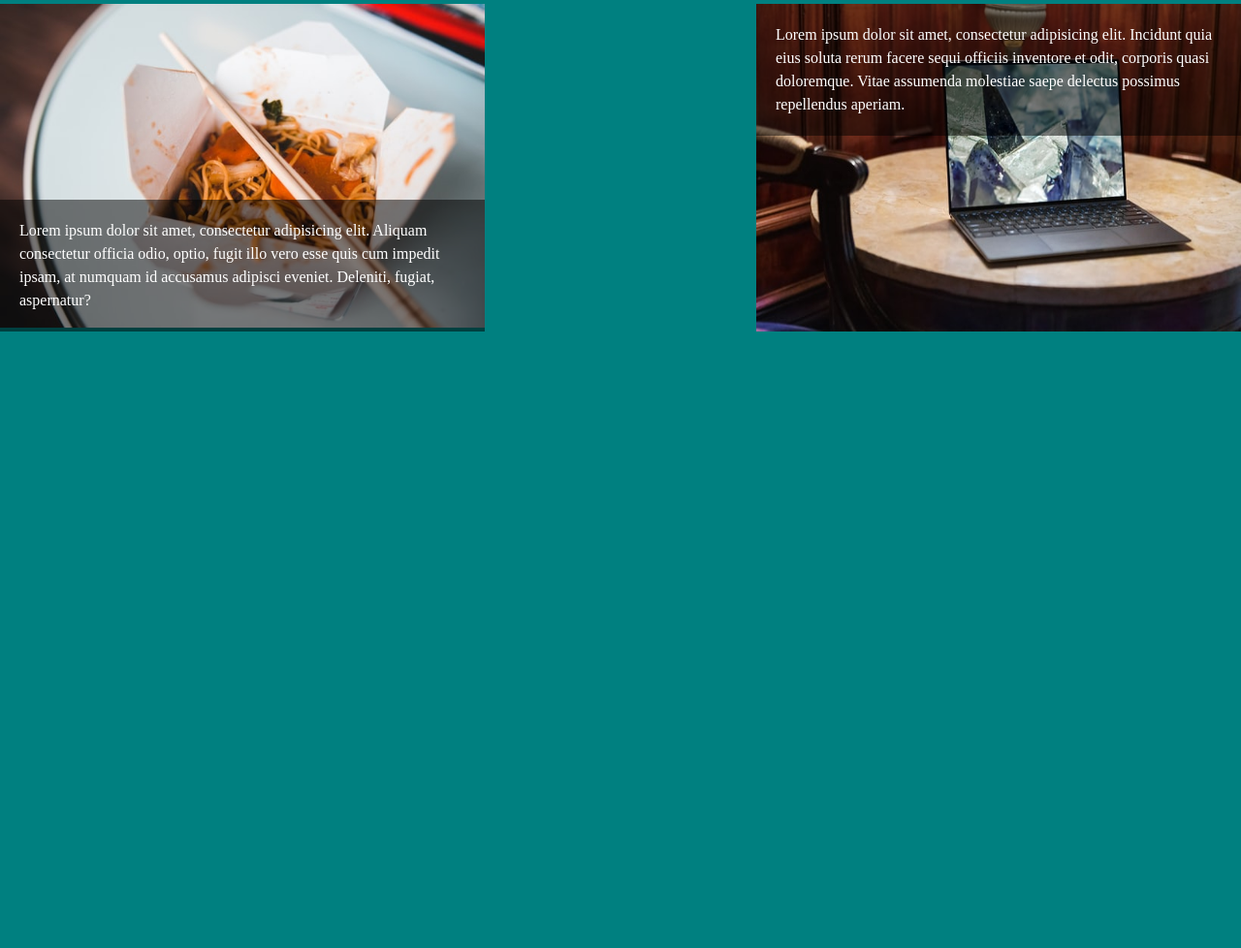
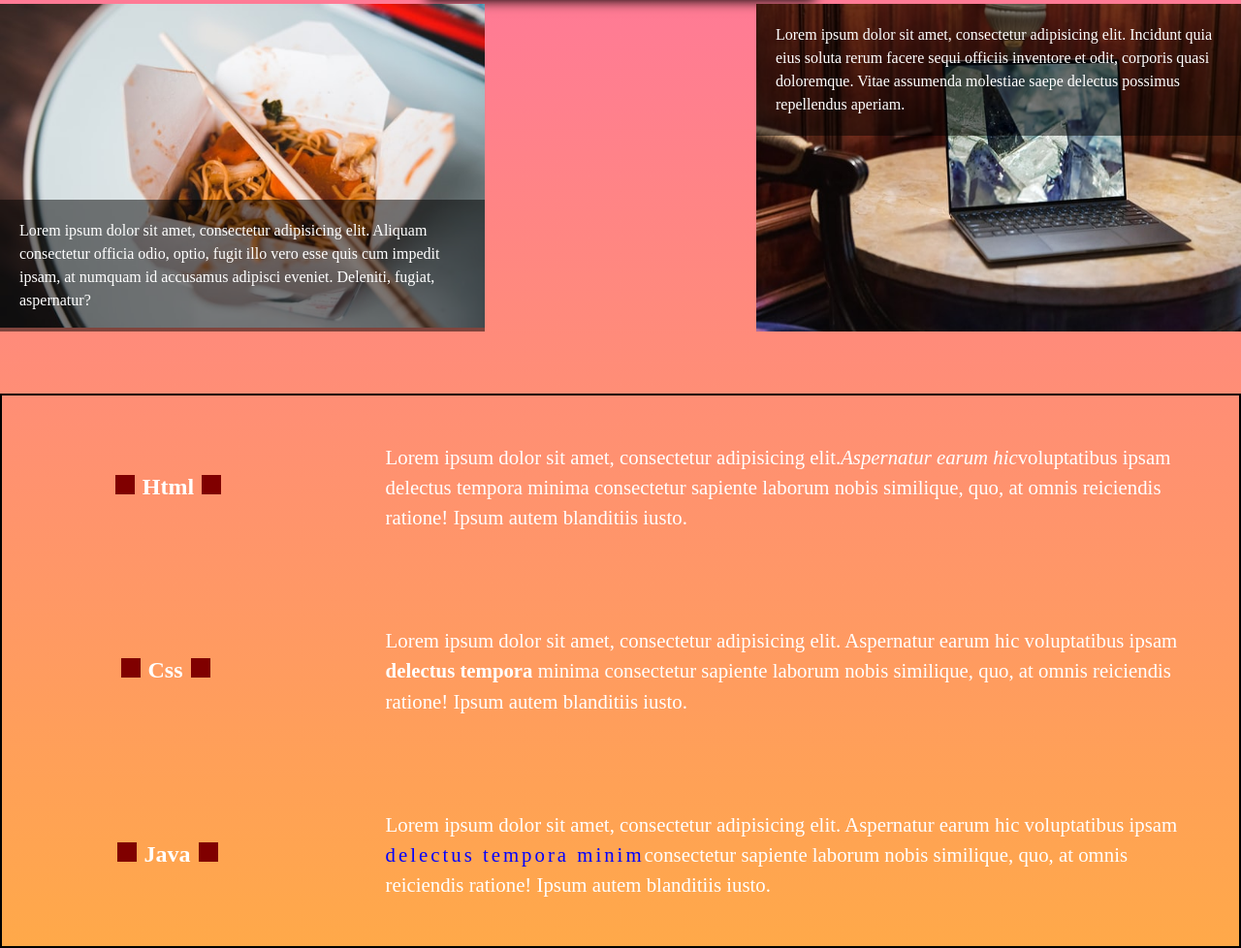
Before and after one commit to jakeangel/practice-project-1, a plain HTML site: page index.html in a window 1280 px wide. Shown: the part 1125-2103 px from the top of the page at 97% size. Before the commit the page ends 1467 px from the top, so only its background shows below. Drawn offline with Linux system fonts and the light colour scheme.

Commit message:
added text and transitions

```diff
--- a/index.html
+++ b/index.html
@@ -31,7 +31,7 @@
 		</div>
 	</div>
 
-
+	<div class="clrfx">
 	<div class="container">
 		<img src="images/takeout.jpg">
 		<div class="content">
@@ -45,6 +45,26 @@
 			<p>Lorem ipsum dolor sit amet, consectetur adipisicing elit. Incidunt quia eius soluta rerum facere sequi officiis inventore et odit, corporis quasi doloremque. Vitae assumenda molestiae saepe delectus possimus repellendus aperiam.</p>
 		</div>
 	</div>
+	</div>
+
+	<main>
+		<section>
+			<h2>Html</h2>
+			<p>Lorem ipsum dolor sit amet, consectetur adipisicing elit.<em>Aspernatur earum hic</em>voluptatibus ipsam delectus tempora minima consectetur sapiente laborum nobis similique, quo, at omnis reiciendis ratione! Ipsum autem blanditiis iusto.</p>
+		</section>
+
+		<section>
+			<h2>Css</h2>
+			<p>Lorem ipsum dolor sit amet, consectetur adipisicing elit. Aspernatur earum hic voluptatibus ipsam <strong>delectus tempora </strong>minima consectetur sapiente laborum nobis similique, quo, at omnis reiciendis ratione! Ipsum autem blanditiis iusto.</p>
+		</section>
+
+		<section>
+			<h2>Java</h2>
+			<p>Lorem ipsum dolor sit amet, consectetur adipisicing elit. Aspernatur earum hic voluptatibus ipsam <span class="detail">delectus tempora minim</span>consectetur sapiente laborum nobis similique, quo, at omnis reiciendis ratione! Ipsum autem blanditiis iusto.</p>
+		</section>
+	</main>
+
+
 
 
 
--- a/scss/style.scss
+++ b/scss/style.scss
@@ -5,8 +5,11 @@
 
 }
 
+
+
 body{
-	background: teal;
+
+	background-image: linear-gradient(to top, #ffa949, #ff45ed);
 }
 
 nav{
@@ -69,6 +72,7 @@ img{
 	margin:15px auto;
 	position: relative;
 	overflow: hidden;
+	box-shadow: 0px 12px 12px;
 
 }
 
@@ -165,3 +169,76 @@ img{
 .right:hover img{
 	transform: scale(1.5);
 }
+
+.clrfx:after{
+	content: '';
+	display: table;
+	clear: both;
+}
+
+main{
+	display: flex;
+	flex-direction: column;
+	margin-top: 4em;
+	border:2px solid black;
+
+
+}
+
+section{
+	color: white;
+	margin: 3em 2em;
+	display: flex;
+
+}
+
+section h2{
+	margin:auto;
+}
+
+section p{
+	flex-basis: 70%;
+	margin-left: auto;
+	font-size: 1.3em;
+	line-height: 1.5;
+}
+
+section h2,
+section p{
+	display: inline-block;
+}
+
+section h2::after{
+	content: '';
+	display:inline-block;
+	width: 20px;
+	height: 20px;
+	background: maroon;
+	margin-left: 8px;
+	transition: transform .5s;
+
+}
+
+section h2::before{
+	content: '';
+	display:inline-block;
+	width: 20px;
+	height: 20px;
+	background: maroon;
+	margin-right: 8px;
+	transition: transform .5s;
+
+}
+
+section h2:hover::before{
+	transform: skewX(20deg);
+}
+
+section h2:hover::after{
+	transform: skewX(-20deg);
+}
+
+.detail{
+	color: blue;
+	letter-spacing: 3px;
+}
```
Also changed, not shown: css/style.css, 1 other file.
